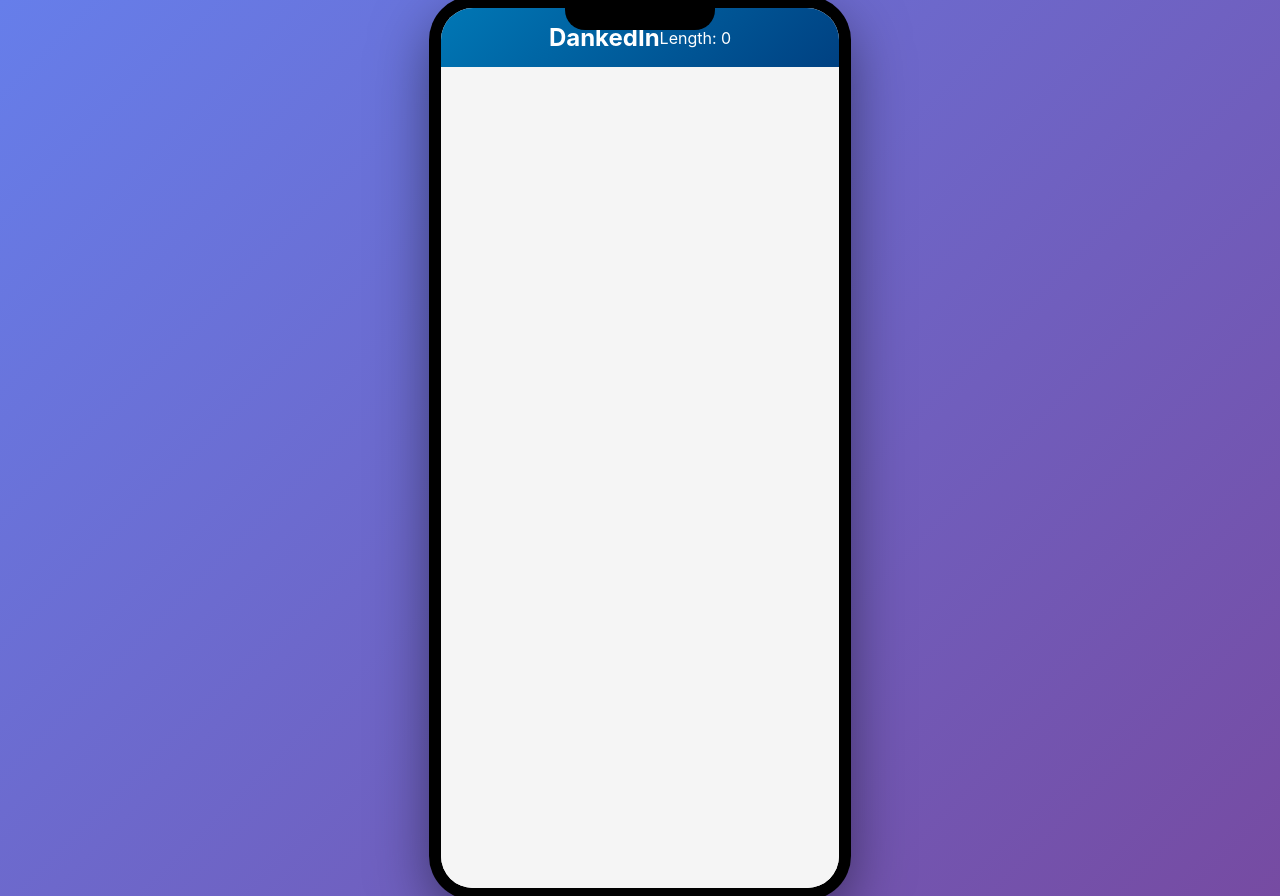
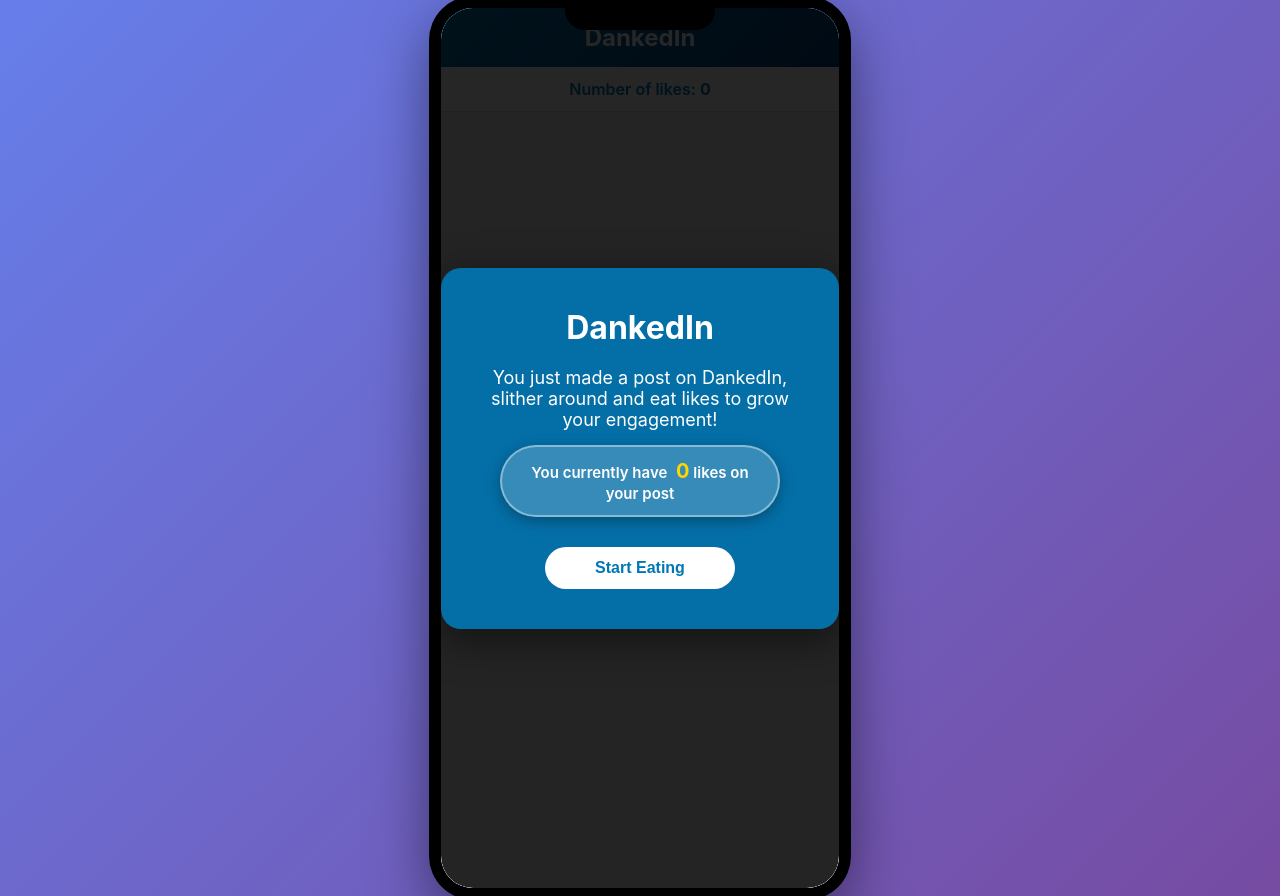
Before and after one commit to mikapanday/dankedin-slitherio, a plain HTML site: page index.html in a window 1280 px wide. Drawn offline with Linux system fonts and the light colour scheme.

Commit message:
Add start game popup, update UI styling, and improve game over screen

```diff
--- a/index.html
+++ b/index.html
@@ -11,13 +11,25 @@
         <div class="phone-screen">
             <div class="game-header">
                 <h1>DankedIn</h1>
-                <div class="score">Length: <span id="score">0</span></div>
             </div>
+            <div class="likes-display">Number of likes: <span id="score">0</span></div>
             <canvas id="gameCanvas"></canvas>
+            <div class="game-overlay" id="startOverlay">
+                <div class="overlay-content">
+                    <h2>DankedIn</h2>
+                    <p>You just made a post on DankedIn, slither around and eat likes to grow your engagement!</p>
+                    <div class="final-likes-pill">
+                        <span>You currently have <span>0</span> likes on your post</span>
+                    </div>
+                    <button onclick="startGameFromButton()">Start Eating</button>
+                </div>
+            </div>
             <div class="game-overlay" id="gameOverlay">
                 <div class="overlay-content">
                     <h2>Game Over</h2>
-                    <p>Final Length: <span id="finalScore">0</span></p>
+                    <div class="final-likes-pill">
+                        <span>Your total amount of likes <span id="finalScore">0</span></span>
+                    </div>
                     <button onclick="restartGame()">Play Again</button>
                 </div>
             </div>
--- a/style.css
+++ b/style.css
@@ -72,15 +72,8 @@
     font-size: 16px;
     font-weight: 600;
     font-family: -apple-system, BlinkMacSystemFont, 'Segoe UI', Roboto, 'Helvetica Neue', Arial, sans-serif;
-    border-radius: 25px;
-    margin: 10px 20px;
-    transition: transform 0.2s, box-shadow 0.2s;
-    cursor: default;
-}
-
-.likes-display:hover {
-    transform: translateY(-2px);
-    box-shadow: 0 5px 15px rgba(0, 0, 0, 0.3);
+    border-bottom: 1px solid #e0e0e0;
+    box-shadow: 0 1px 3px rgba(0, 0, 0, 0.1);
 }
 
 .likes-display span {
@@ -158,7 +151,6 @@
 
 .overlay-content p {
     font-size: 18px;
-    line-height: 27px;
     margin-bottom: 10px;
 }
 
```
